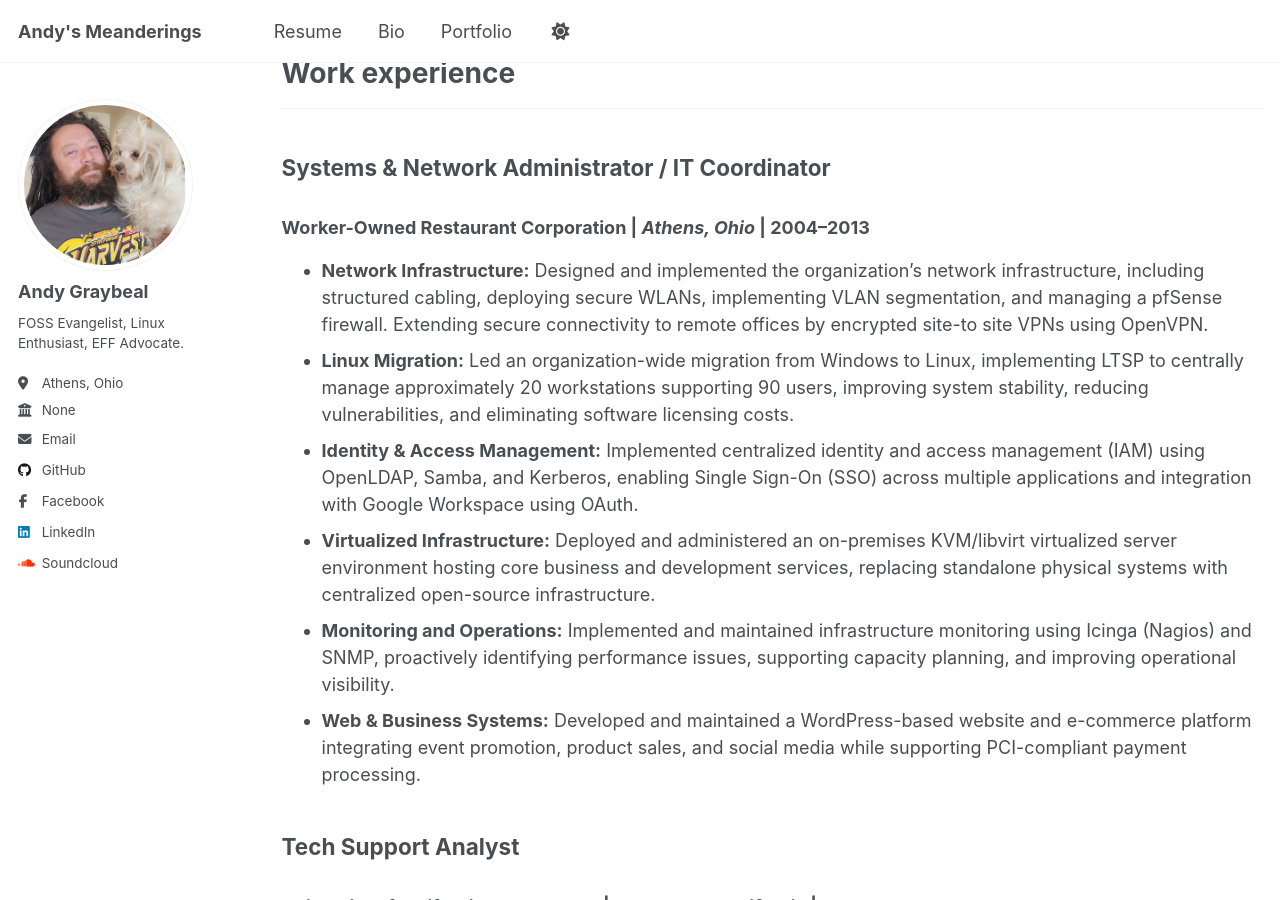
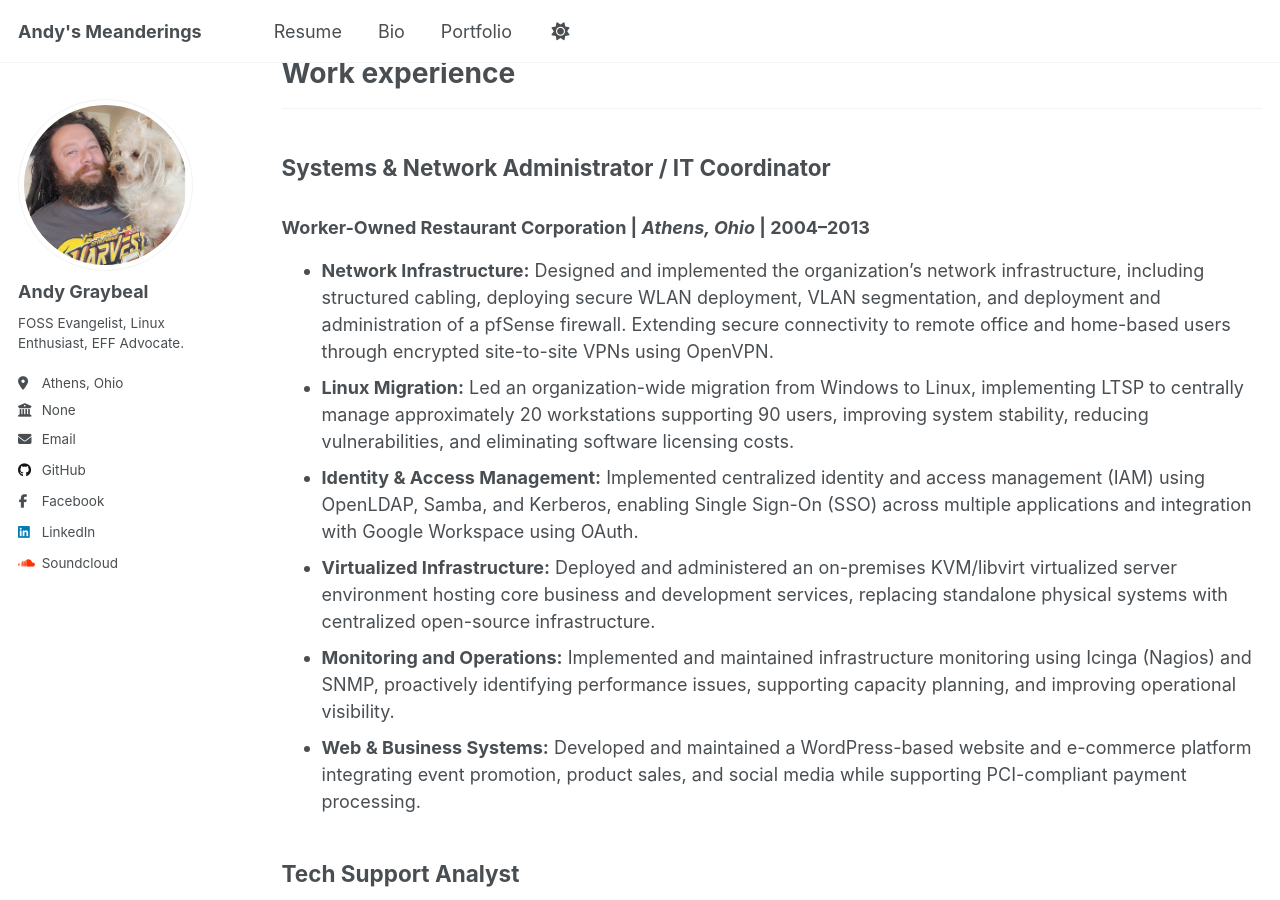
Before and after one commit to andy-graybeal/andy-graybeal.github.io, a Jekyll site: the page built from _pages/resume.md, in a window 1280 px wide and 900 px high, scrolled down 312 px. Built offline with Jekyll 4.4.1, drawn with Linux system fonts in a browser that asks for light colours; a script that is not in the unit is left out.

Commit message:
Refine network infrastructure section in resume
Updated the description of network infrastructure responsibilities to clarify WLAN deployment and VPN connectivity.

```diff
--- a/_pages/resume.md
+++ b/_pages/resume.md
@@ -21,7 +21,7 @@ I have 20+ years of experience designing, securing, and supporting enterprise in
 
 ## Systems & Network Administrator / IT Coordinator
 ### Worker-Owned Restaurant Corporation \| *Athens, Ohio* \| 2004–2013
-  * **Network Infrastructure:** Designed and implemented the organization's network infrastructure, including structured cabling, deploying secure WLANs, implementing VLAN segmentation, and managing a pfSense firewall. Extending secure connectivity to remote offices by encrypted site-to site VPNs using OpenVPN.
+  * **Network Infrastructure:** Designed and implemented the organization's network infrastructure, including structured cabling, deploying secure WLAN deployment, VLAN segmentation, and deployment and administration of a pfSense firewall. Extending secure connectivity to remote office and home-based users through encrypted site-to-site VPNs using OpenVPN.
   * **Linux Migration:** Led an organization-wide migration from Windows to Linux, implementing LTSP to centrally manage approximately 20 workstations supporting 90 users, improving system stability, reducing vulnerabilities, and eliminating software licensing costs.
   * **Identity & Access Management:** Implemented centralized identity and access management (IAM) using OpenLDAP, Samba, and Kerberos, enabling Single Sign-On (SSO) across multiple applications and integration with Google Workspace using OAuth.
   * **Virtualized Infrastructure:** Deployed and administered an on-premises KVM/libvirt virtualized server environment hosting core business and development services, replacing standalone physical systems with centralized open-source infrastructure.
```
